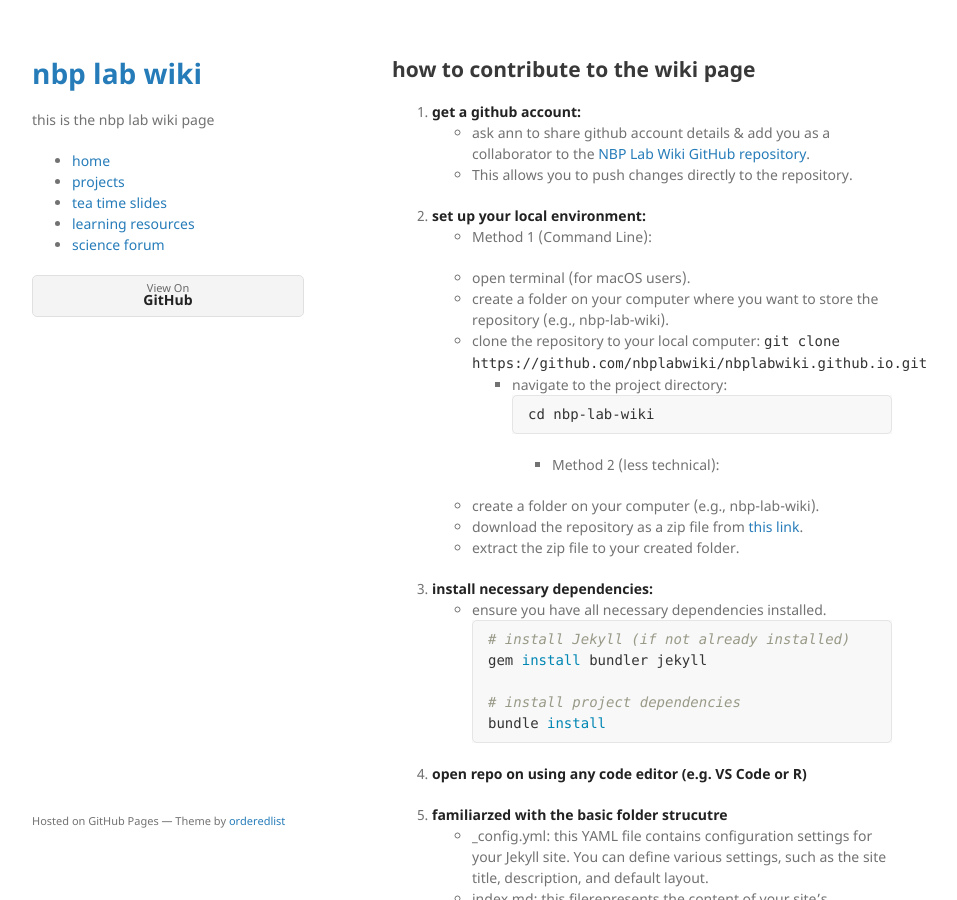
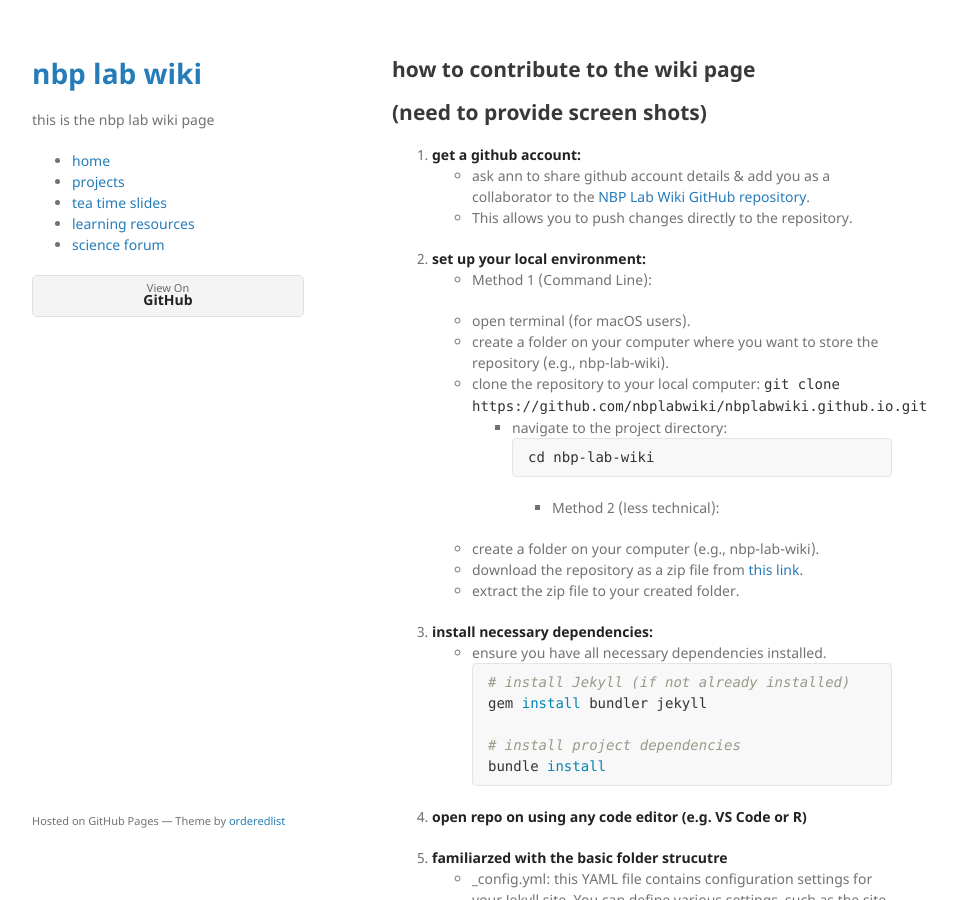
Before and after one commit to comco23/comco23.github.io, a Jekyll site: the page built from contribute.md, in a window 1280 px wide and 900 px high. Shown: the whole window, without its empty margins (178-1135 px from the left). Built offline with Jekyll 4.4.1, drawn with Linux system fonts in a browser that asks for light colours.

Commit message:
made small changes

```diff
--- a/contribute.md
+++ b/contribute.md
@@ -3,7 +3,7 @@ layout: default
 ---
 
 ## how to contribute to the wiki page
-
+##  (need to provide screen shots)
 1. **get a github account:**
 - ask ann to share github account details & add you as a collaborator to the [NBP Lab Wiki GitHub repository](https://github.com/nbplabwiki/nbplabwiki.github.io).
 - This allows you to push changes directly to the repository.
```
